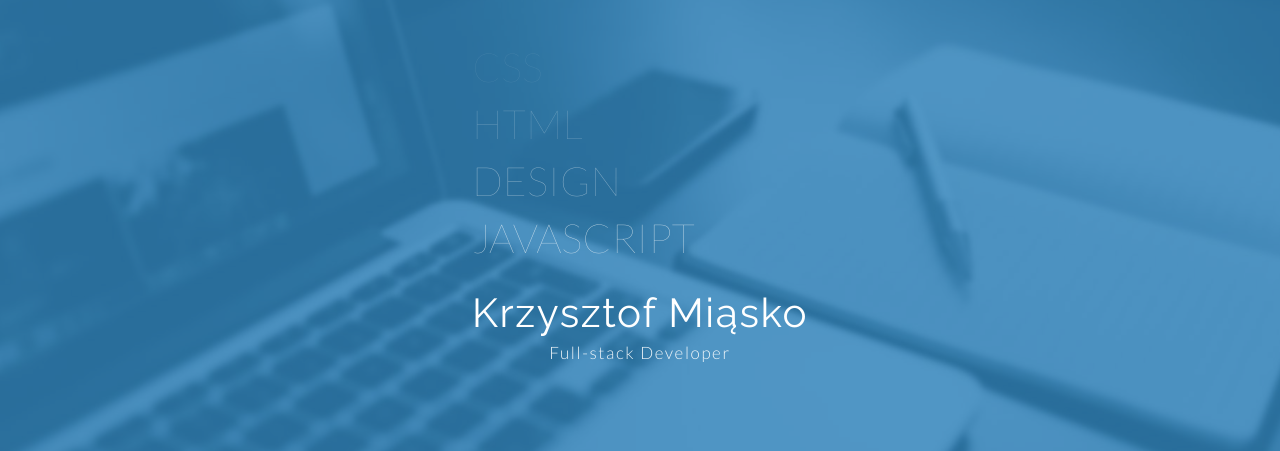
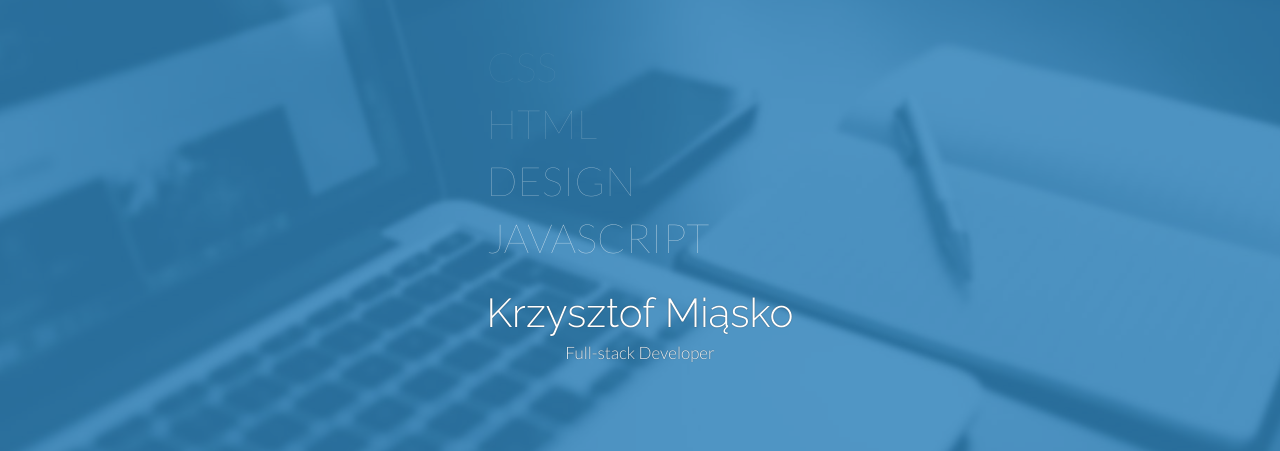
Before and after one commit to kmiasko/kmiasko.github.io, a Jekyll site: the page built from index.html, in a window 1280 px wide. Shown: the part 195-646 px from the top of the page. Built offline with Jekyll 4.4.1, drawn with Linux system fonts in a browser that asks for light colours.

Commit message:
heading weight, box shadow

```diff
--- a/_sass/_layout.sass
+++ b/_sass/_layout.sass
@@ -82,7 +82,7 @@ main
   .name
     text-align: center
     margin: modular-scale(1) 0
-    letter-spacing: 0.1em
+    text-shadow: 0 0 1px rgba(0,0,0,0.6)
 
     p
       margin: 0
@@ -94,6 +94,7 @@ main
       font-size: modular-scale(4)
       margin: 0
       text-transform: none
+      font-weight: 300
 
 $opacity: 0.1
 @for $i from 1 through 4
--- a/index.html
+++ b/index.html
@@ -106,7 +106,7 @@ title: "Krzysztof Miąsko"
   </section>
   <section id="contact" class="contact">
     <h2>Skontaktuj się</h2>
-    <form action="//formspree.io/kmiasko@gmail.com" method="POST">
+    <form action="//formspree.io/kmiasko@gmail.com" method="POST" autocomplete="off">
         <div>
           <input type="text" name="name" id="name_input" required><label for="name_input">Imię i nazwisko</label><span></span>
         </div>
```
